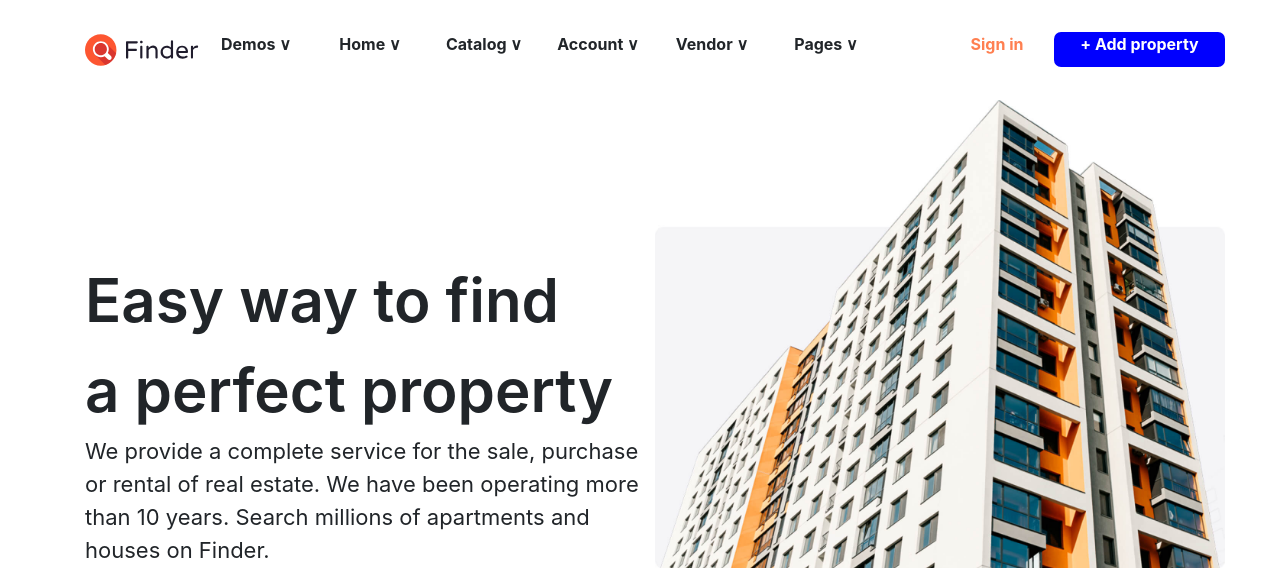
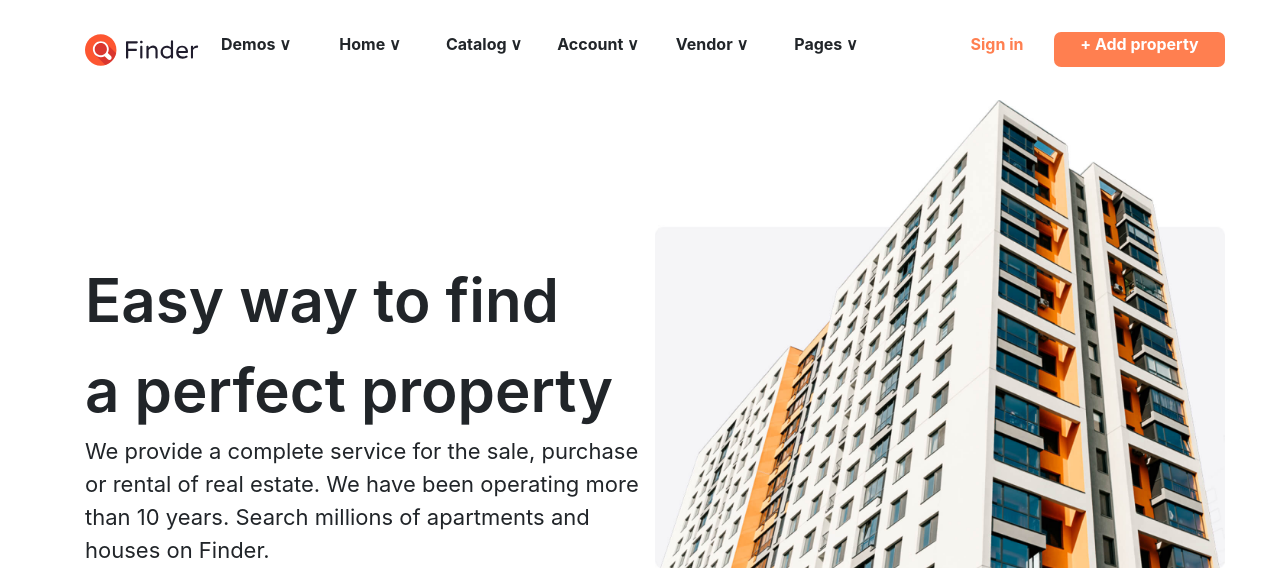
Before and after one commit to andriyguz/up, a PHP site: page /maket.html in a window 1280 px wide. Shown: the top 568 px of the page. Run offline with PHP 8.4, Linux system fonts and the light colour scheme; style sheets or scripts are compiled from the project's sources; some web fonts are replaced.

Commit message:
commit12

```diff
--- a/maket/scss/style.css
+++ b/maket/scss/style.css
@@ -88,7 +88,7 @@ body .container header .header_block .header_block10 {
   font-weight: 700;
   margin: 32px 0 0 0;
   color: white;
-  background-color: blue;
+  background-color: coral;
   margin-bottom: 33px;
   border-radius: 7px;
 }
--- a/maket/scss/style.scss
+++ b/maket/scss/style.scss
@@ -114,7 +114,7 @@ body{
                     width: 15%;
                     @include menu;
                     color: white;
-                    background-color: blue;
+                    background-color: coral;
                     margin-bottom: 33px;
                     border-radius: 7px;
                 }
```
Also changed, not shown: 1 other file.
